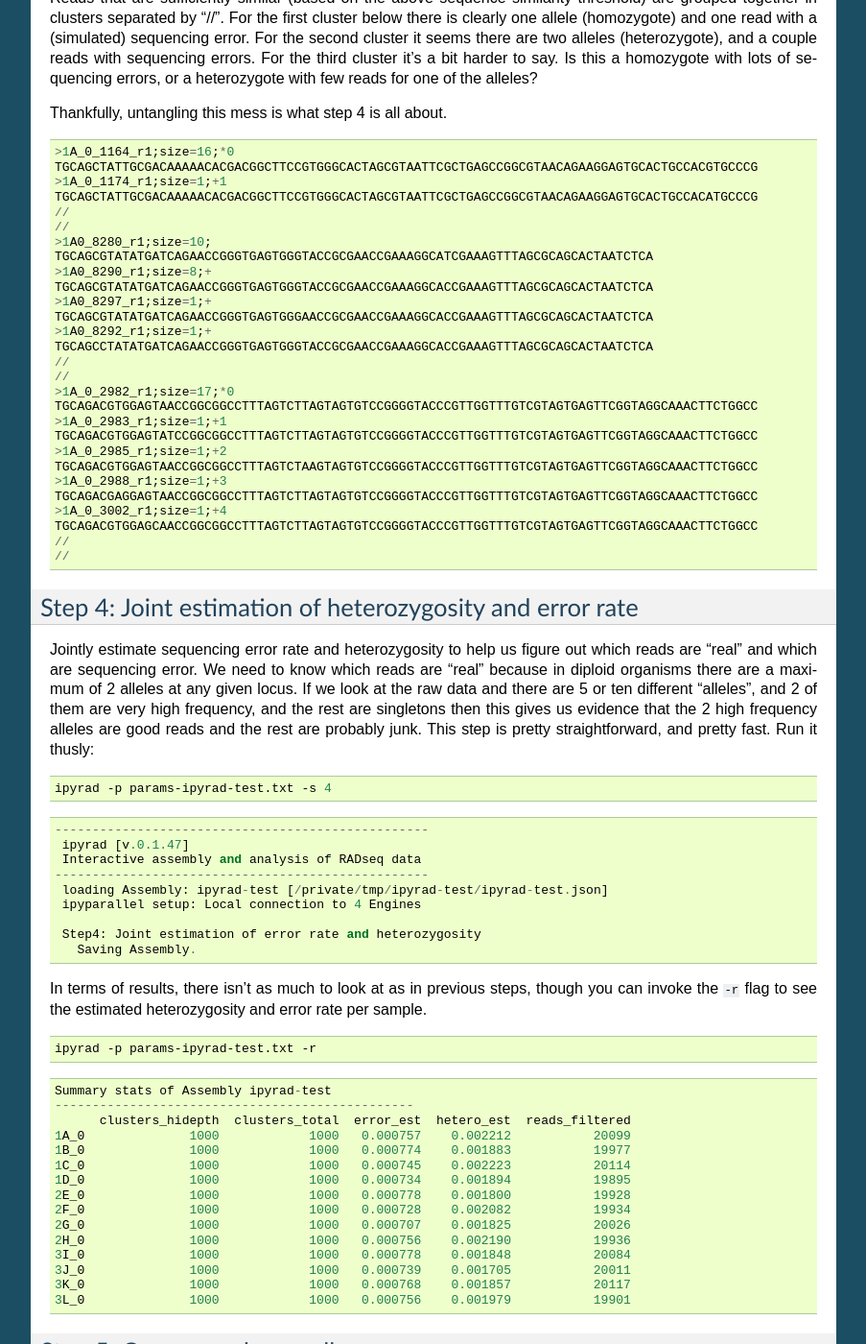
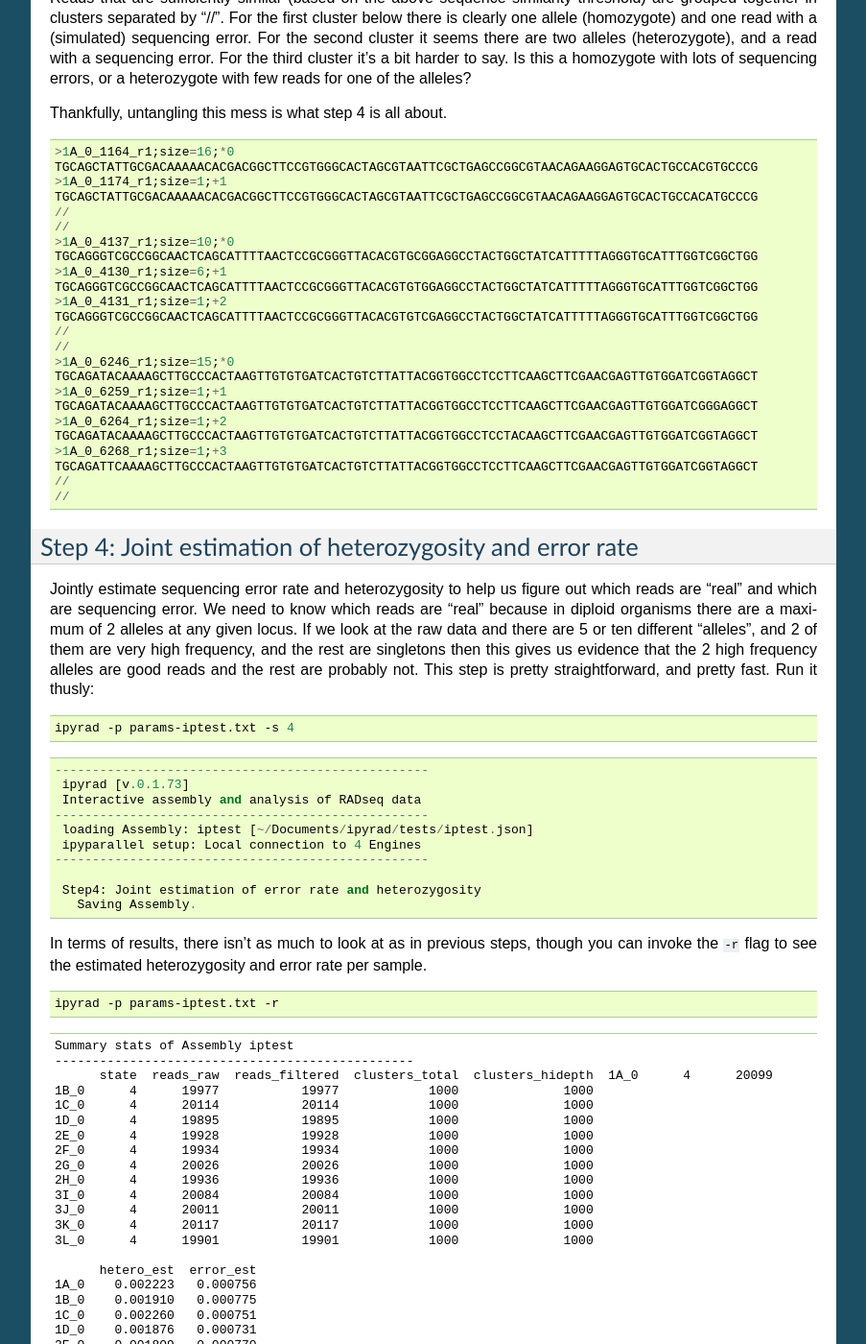
Before and after one commit to dereneaton/ipyrad, a Sphinx documentation site: the page built from docs/tutorial_intro_cli.rst, in a window 1280 px wide and 1400 px high, scrolled down 7150 px. Shown: the whole window at 96% size, without its empty margins (198-1101 px from the left). Built offline with Sphinx 7.4.7, drawn with Linux system fonts in a browser that asks for light colours; pages that are not in the unit, such as notebooks, are missing from menus; the version number is read from the project's files by our own code; some of the changed text lies outside the part shown.

Commit message:
docs updates

```diff
--- a/docs/tutorial_intro_cli.rst
+++ b/docs/tutorial_intro_cli.rst
@@ -287,7 +287,7 @@ invoking the ``-r`` flag.
 
     Summary stats of Assembly cli
     ------------------------------------------------
-      state  reads_raw
+          state  reads_raw
     1A_0      1      20099
     1B_0      1      19977
     1C_0      1      20114
@@ -399,7 +399,7 @@ handy stats tracked for this assembly.
 
 You might also take a gander at the filtered reads:
 
-.. code-block:: bash
+.. parsed-literal::
 
     head -n 12 ./iptest_edits/1A_0_R1_.fastq
 
@@ -493,6 +493,7 @@ all mostly due to sequencing error.
     step 6: None
     step 7: None
 
+
 The aligned clusters (stacks) found during this step are now located in
 ``./iptest_clust_0.85/``. You can get a feel for what this looks like
 by examining a portion of one of the files using the command below.
@@ -510,7 +511,7 @@ Reads that are sufficiently similar (based on the above sequence similarity
 threshold) are grouped together in clusters separated by "//". For the first
 cluster below there is clearly one allele (homozygote) and one read with a
 (simulated) sequencing error. For the second cluster it seems there are two alleles
-(heterozygote), and a couple reads with sequencing errors. For the third
+(heterozygote), and a read with a sequencing error. For the third
 cluster it's a bit harder to say. Is this a homozygote with lots of sequencing
 errors, or a heterozygote with few reads for one of the alleles?
 
@@ -524,29 +525,24 @@ Thankfully, untangling this mess is what step 4 is all about.
     TGCAGCTATTGCGACAAAAACACGACGGCTTCCGTGGGCACTAGCGTAATTCGCTGAGCCGGCGTAACAGAAGGAGTGCACTGCCACATGCCCG
     //
     //
-    >1A0_8280_r1;size=10;
-    TGCAGCGTATATGATCAGAACCGGGTGAGTGGGTACCGCGAACCGAAAGGCATCGAAAGTTTAGCGCAGCACTAATCTCA
-    >1A0_8290_r1;size=8;+
-    TGCAGCGTATATGATCAGAACCGGGTGAGTGGGTACCGCGAACCGAAAGGCACCGAAAGTTTAGCGCAGCACTAATCTCA
-    >1A0_8297_r1;size=1;+
-    TGCAGCGTATATGATCAGAACCGGGTGAGTGGGAACCGCGAACCGAAAGGCACCGAAAGTTTAGCGCAGCACTAATCTCA
-    >1A0_8292_r1;size=1;+
-    TGCAGCCTATATGATCAGAACCGGGTGAGTGGGTACCGCGAACCGAAAGGCACCGAAAGTTTAGCGCAGCACTAATCTCA
+    >1A_0_4137_r1;size=10;*0
+    TGCAGGGTCGCCGGCAACTCAGCATTTTAACTCCGCGGGTTACACGTGCGGAGGCCTACTGGCTATCATTTTTAGGGTGCATTTGGTCGGCTGG
+    >1A_0_4130_r1;size=6;+1
+    TGCAGGGTCGCCGGCAACTCAGCATTTTAACTCCGCGGGTTACACGTGTGGAGGCCTACTGGCTATCATTTTTAGGGTGCATTTGGTCGGCTGG
+    >1A_0_4131_r1;size=1;+2
+    TGCAGGGTCGCCGGCAACTCAGCATTTTAACTCCGCGGGTTACACGTGTCGAGGCCTACTGGCTATCATTTTTAGGGTGCATTTGGTCGGCTGG
     //
     //
-    >1A_0_2982_r1;size=17;*0
-    TGCAGACGTGGAGTAACCGGCGGCCTTTAGTCTTAGTAGTGTCCGGGGTACCCGTTGGTTTGTCGTAGTGAGTTCGGTAGGCAAACTTCTGGCC
-    >1A_0_2983_r1;size=1;+1
-    TGCAGACGTGGAGTATCCGGCGGCCTTTAGTCTTAGTAGTGTCCGGGGTACCCGTTGGTTTGTCGTAGTGAGTTCGGTAGGCAAACTTCTGGCC
-    >1A_0_2985_r1;size=1;+2
-    TGCAGACGTGGAGTAACCGGCGGCCTTTAGTCTAAGTAGTGTCCGGGGTACCCGTTGGTTTGTCGTAGTGAGTTCGGTAGGCAAACTTCTGGCC
-    >1A_0_2988_r1;size=1;+3
-    TGCAGACGAGGAGTAACCGGCGGCCTTTAGTCTTAGTAGTGTCCGGGGTACCCGTTGGTTTGTCGTAGTGAGTTCGGTAGGCAAACTTCTGGCC
-    >1A_0_3002_r1;size=1;+4
-    TGCAGACGTGGAGCAACCGGCGGCCTTTAGTCTTAGTAGTGTCCGGGGTACCCGTTGGTTTGTCGTAGTGAGTTCGGTAGGCAAACTTCTGGCC
+    >1A_0_6246_r1;size=15;*0
+    TGCAGATACAAAAGCTTGCCCACTAAGTTGTGTGATCACTGTCTTATTACGGTGGCCTCCTTCAAGCTTCGAACGAGTTGTGGATCGGTAGGCT
+    >1A_0_6259_r1;size=1;+1
+    TGCAGATACAAAAGCTTGCCCACTAAGTTGTGTGATCACTGTCTTATTACGGTGGCCTCCTTCAAGCTTCGAACGAGTTGTGGATCGGGAGGCT
+    >1A_0_6264_r1;size=1;+2
+    TGCAGATACAAAAGCTTGCCCACTAAGTTGTGTGATCACTGTCTTATTACGGTGGCCTCCTACAAGCTTCGAACGAGTTGTGGATCGGTAGGCT
+    >1A_0_6268_r1;size=1;+3
+    TGCAGATTCAAAAGCTTGCCCACTAAGTTGTGTGATCACTGTCTTATTACGGTGGCCTCCTTCAAGCTTCGAACGAGTTGTGGATCGGTAGGCT
     //
     //
-
 
 Step 4: Joint estimation of heterozygosity and error rate
 ~~~~~~~~~~~~~~~~~~~~~~~~~~~~~~~~~~~~~~~~~~~~~~~~~~~~~~~~~
@@ -556,23 +552,25 @@ which reads are "real" because in diploid organisms there are a maximum of 2
 alleles at any given locus. If we look at the raw data and there are 5 or
 ten different "alleles", and 2 of them are very high frequency, and the rest
 are singletons then this gives us evidence that the 2 high frequency alleles
-are good reads and the rest are probably junk. This step is pretty straightforward,
-and pretty fast. Run it thusly:
+are good reads and the rest are probably not.
+This step is pretty straightforward, and pretty fast. Run it thusly:
 
 .. code-block:: bash
 
-    ipyrad -p params-ipyrad-test.txt -s 4
+    ipyrad -p params-iptest.txt -s 4
 
 .. parsed-literal::
- --------------------------------------------------
-  ipyrad [v.0.1.47]
-  Interactive assembly and analysis of RADseq data
- --------------------------------------------------
-  loading Assembly: ipyrad-test [/private/tmp/ipyrad-test/ipyrad-test.json]
-  ipyparallel setup: Local connection to 4 Engines
 
-  Step4: Joint estimation of error rate and heterozygosity
-    Saving Assembly.
+    --------------------------------------------------
+     ipyrad [v.0.1.73]
+     Interactive assembly and analysis of RADseq data
+    --------------------------------------------------
+     loading Assembly: iptest [~/Documents/ipyrad/tests/iptest.json]
+     ipyparallel setup: Local connection to 4 Engines
+    --------------------------------------------------
+
+     Step4: Joint estimation of error rate and heterozygosity
+       Saving Assembly.
 
 In terms of results, there isn't as much to look at as in previous steps, though
 you can invoke the ``-r`` flag to see the estimated heterozygosity and error
@@ -580,24 +578,50 @@ rate per sample.
 
 .. code-block:: bash
 
-    ipyrad -p params-ipyrad-test.txt -r
+    ipyrad -p params-iptest.txt -r
 
 .. parsed-literal::
-    Summary stats of Assembly ipyrad-test
+
+    Summary stats of Assembly iptest
     ------------------------------------------------
-          clusters_hidepth  clusters_total  error_est  hetero_est  reads_filtered
-    1A_0              1000            1000   0.000757    0.002212           20099
-    1B_0              1000            1000   0.000774    0.001883           19977
-    1C_0              1000            1000   0.000745    0.002223           20114
-    1D_0              1000            1000   0.000734    0.001894           19895
-    2E_0              1000            1000   0.000778    0.001800           19928
-    2F_0              1000            1000   0.000728    0.002082           19934
-    2G_0              1000            1000   0.000707    0.001825           20026
-    2H_0              1000            1000   0.000756    0.002190           19936
-    3I_0              1000            1000   0.000778    0.001848           20084
-    3J_0              1000            1000   0.000739    0.001705           20011
-    3K_0              1000            1000   0.000768    0.001857           20117
-    3L_0              1000            1000   0.000756    0.001979           19901
+          state  reads_raw  reads_filtered  clusters_total  clusters_hidepth  \
+    1A_0      4      20099           20099            1000              1000
+    1B_0      4      19977           19977            1000              1000
+    1C_0      4      20114           20114            1000              1000
+    1D_0      4      19895           19895            1000              1000
+    2E_0      4      19928           19928            1000              1000
+    2F_0      4      19934           19934            1000              1000
+    2G_0      4      20026           20026            1000              1000
+    2H_0      4      19936           19936            1000              1000
+    3I_0      4      20084           20084            1000              1000
+    3J_0      4      20011           20011            1000              1000
+    3K_0      4      20117           20117            1000              1000
+    3L_0      4      19901           19901            1000              1000
+
+          hetero_est  error_est
+    1A_0    0.002223   0.000756
+    1B_0    0.001910   0.000775
+    1C_0    0.002260   0.000751
+    1D_0    0.001876   0.000731
+    2E_0    0.001809   0.000770
+    2F_0    0.002103   0.000725
+    2G_0    0.001910   0.000707
+    2H_0    0.002215   0.000755
+    3I_0    0.001877   0.000784
+    3J_0    0.001698   0.000741
+    3K_0    0.001821   0.000767
+    3L_0    0.002003   0.000755
+
+
+    Full stats files
+    ------------------------------------------------
+    step 1: ./iptest_fastqs/s1_demultiplex_stats.txt
+    step 2: ./iptest_edits/s2_rawedit_stats.txt
+    step 3: ./iptest_clust_0.85/s3_cluster_stats.txt
+    step 4: ./iptest_clust_0.85/s4_joint_estimate.txt
+    step 5: None
+    step 6: None
+    step 7: None
 
 
 Step 5: Consensus base calls
@@ -608,86 +632,122 @@ to be the real haplotypes at each locus within each sample.
 
 .. code-block:: bash
 
-    ipyrad -p params-ipyrad-test.txt -s 5
+    ipyrad -p params-iptest.txt -s 5
 
 .. parsed-literal::
- --------------------------------------------------
-  ipyrad [v.0.1.47]
-  Interactive assembly and analysis of RADseq data
- --------------------------------------------------
-  loading Assembly: ipyrad-test [/private/tmp/ipyrad-test/ipyrad-test.json]
-  ipyparallel setup: Local connection to 4 Engines
 
-  Step5: Consensus base calling
-    Diploid base calls and paralog filter (max haplos = 2)
-    error rate (mean, std):  0.00075, 0.00002
-    heterozyg. (mean, std):  0.00196, 0.00018
-    Saving Assembly.
+    --------------------------------------------------
+     ipyrad [v.0.1.73]
+     Interactive assembly and analysis of RADseq data
+    --------------------------------------------------
+     loading Assembly: iptest [~/Documents/ipyrad/tests/iptest.json]
+     ipyparallel setup: Local connection to 4 Engines
+
+     Step5: Consensus base calling
+       Diploid base calls and paralog filter (max haplos = 2)
+       error rate (mean, std):  0.00075, 0.00002
+       heterozyg. (mean, std):  0.00198, 0.00018
+       Saving Assembly.
 
 Again we can ask for the results:
 
 .. code-block:: bash
 
-    ipyrad -p params-ipyrad-test.txt -r
+    ipyrad -p params-iptest.txt -r
 
 And here the important information is the number of ``reads_consens``. This is
 the number of "good" reads within each sample that we'll send on to the next step.
+As you'll see in examples with empirical data, this is often a step where many
+reads are filtered out of the data set. If not data were filtered, then the
+number of reads_consens should be equal to the number of clusters_hidepth.
+
 
 .. parsed-literal::
-          clusters_hidepth  clusters_total  error_est  hetero_est  reads_consens
-    1A_0              1000            1000   0.000757    0.002212           1000
-    1B_0              1000            1000   0.000774    0.001883           1000
-    1C_0              1000            1000   0.000745    0.002223           1000
-    1D_0              1000            1000   0.000734    0.001894           1000
-    2E_0              1000            1000   0.000778    0.001800           1000
-    2F_0              1000            1000   0.000728    0.002082           1000
-    2G_0              1000            1000   0.000707    0.001825           1000
-    2H_0              1000            1000   0.000756    0.002190           1000
-    3I_0              1000            1000   0.000778    0.001848           1000
-    3J_0              1000            1000   0.000739    0.001705           1000
-    3K_0              1000            1000   0.000768    0.001857           1000
-    3L_0              1000            1000   0.000756    0.001979           1000
+
+    Summary stats of Assembly iptest
+    ------------------------------------------------
+          state  reads_raw  reads_filtered  clusters_total  clusters_hidepth  \
+    1A_0      5      20099           20099            1000              1000
+    1B_0      5      19977           19977            1000              1000
+    1C_0      5      20114           20114            1000              1000
+    1D_0      5      19895           19895            1000              1000
+    2E_0      5      19928           19928            1000              1000
+    2F_0      5      19934           19934            1000              1000
+    2G_0      5      20026           20026            1000              1000
+    2H_0      5      19936           19936            1000              1000
+    3I_0      5      20084           20084            1000              1000
+    3J_0      5      20011           20011            1000              1000
+    3K_0      5      20117           20117            1000              1000
+    3L_0      5      19901           19901            1000              1000
+
+          hetero_est  error_est  reads_consens
+    1A_0    0.002223   0.000756           1000
+    1B_0    0.001910   0.000775           1000
+    1C_0    0.002260   0.000751           1000
+    1D_0    0.001876   0.000731           1000
+    2E_0    0.001809   0.000770           1000
+    2F_0    0.002103   0.000725           1000
+    2G_0    0.001910   0.000707           1000
+    2H_0    0.002215   0.000755           1000
+    3I_0    0.001877   0.000784           1000
+    3J_0    0.001698   0.000741           1000
+    3K_0    0.001821   0.000767           1000
+    3L_0    0.002003   0.000755           1000
+
+
+    Full stats files
+    ------------------------------------------------
+    step 1: ./iptest_fastqs/s1_demultiplex_stats.txt
+    step 2: ./iptest_edits/s2_rawedit_stats.txt
+    step 3: ./iptest_clust_0.85/s3_cluster_stats.txt
+    step 4: ./iptest_clust_0.85/s4_joint_estimate.txt
+    step 5: ./iptest_consens/s5_consens_stats.txt
+    step 6: None
+    step 7: None
+
 
 Step 6: Cluster across samples
 ~~~~~~~~~~~~~~~~~~~~~~~~~~~~~~
 Step 6 clusters consensus sequences across samples. Now that we have good
 estimates for haplotypes within samples we can try to identify similar sequences
 at each locus between samples. We use the same clustering threshold as step 3
-to identify sequences between samples that are probably sampled from the same locus,
-based on sequence similarity.
+to identify sequences between samples that are probably sampled from the
+same locus, based on sequence similarity.
 
 .. code-block:: bash
 
-    ipyrad -p params-ipyrad-test.txt -s 6
+    ipyrad -p params-iptest.txt -s 6
 
 .. parsed-literal::
- --------------------------------------------------
-  ipyrad [v.0.1.47]
-  Interactive assembly and analysis of RADseq data
- --------------------------------------------------
-  loading Assembly: ipyrad-test [/private/tmp/ipyrad-test/ipyrad-test.json]
-  ipyparallel setup: Local connection to 4 Engines
 
-  Step6: Clustering across 12 samples at 0.85 similarity
-    Saving Assembly.
+    --------------------------------------------------
+     ipyrad [v.0.1.73]
+     Interactive assembly and analysis of RADseq data
+    --------------------------------------------------
+     loading Assembly: iptest [~/Documents/ipyrad/tests/iptest.json]
+     ipyparallel setup: Local connection to 4 Engines
 
-Since in general the stats for results of each step are sample based, the
-output of  ``-r`` at this point is less useful. You can still try it though.
+     Step6: Clustering across 12 samples at 0.85 similarity
+
+This step differs from previous steps in that we are no longer applying the
+steps to each Sample individually, but instead we are applying a function
+to all of the Samples collectively. Our end result is that we now have a
+map telling us which loci cluster together from which Samples. This step
+does not produce a stats output. It might be more enlightening to consider
+the output of step 6 by examining the file that contains the aligned
+reads clustered across samples:
 
 .. code-block:: bash
 
-    ipyrad -p params-ipyrad-test.txt -r
+    gunzip -c iptest_consens/iptest_catclust.gz | head -n 30 | less
 
-It might be more enlightening to consider the output of step 6 by examining
-the file that contains the reads clustered across samples:
-
-.. code-block:: bash
-
-    gunzip -c ipyrad-test_consens/ipyrad-test_catclust.gz | head -n 30 | less
-
-The final output of step 6 is a file in ``ipyrad-test_consens`` called
-``ipyrad-test_catclust.gz``. This file contains all aligned reads across
-all samples. Executing the above command you'll see the output below which
+The final output of step 6 is a file in ``iptest_consens/`` called
+``iptest_catclust.gz``. There is actually also a database file called
+``iptest_test.hdf5`` which records not only the clustered sequences but also
+information about read depths at each site, but that file is not
+human-readable. The file ``iptest_catclust.gz`` on the other hand provides
+a good sanity check for examining the aligned reads across all samples.
+Executing the above command you'll see the output below which
 shows all the reads that align at one particular locus. You'll see the
 sample name of each read followed by the sequence of the read at that locus
 for that sample. If you wish to examine more loci you can increase the number
@@ -695,6 +755,7 @@ of lines you want to view by increasing the value you pass to ``head`` in
 the above command (e.g. ``... | head -n 300 | less``
 
 .. parsed-literal::
+
     1C_0_691
     TGCAGGGTGGGTTGTGTTATTTAACATCCAATGCTTAAAGTTTCGAGTAGGGGCCTGTTACCGTAGAGTTTTAATCGAGTATTAGCGCGGAAGC
     3L_0_597
@@ -735,12 +796,13 @@ After running step 7 like so:
 
 .. code-block:: bash
 
-    ipyrad -p params-ipyrad-test.txt -s 7
+    ipyrad -p params-iptest.txt -s 7
 
-A new directory is created called ``ipyrad-test_outfiles``. This directory contains
+A new directory is created called ``iptest_outfiles``. This directory contains
 all the output files specified in the params file. The default is to
-create all supported output files which include .phy, .nex, .geno, .treemix, .str, as
-well as many others.
+create all supported output files which include
+.phy, .nex, .geno, .str, as well as many others (forthcoming). Explore each of
+these files as you wish.
 
 Congratulations! You've completed your first toy assembly. Now you can try applying
 what you've learned to assemble your own real data. Please consult the docs for many
```
Also changed, not shown: other parts of docs/tutorial_intro_cli.rst (+1 -1 lines).
